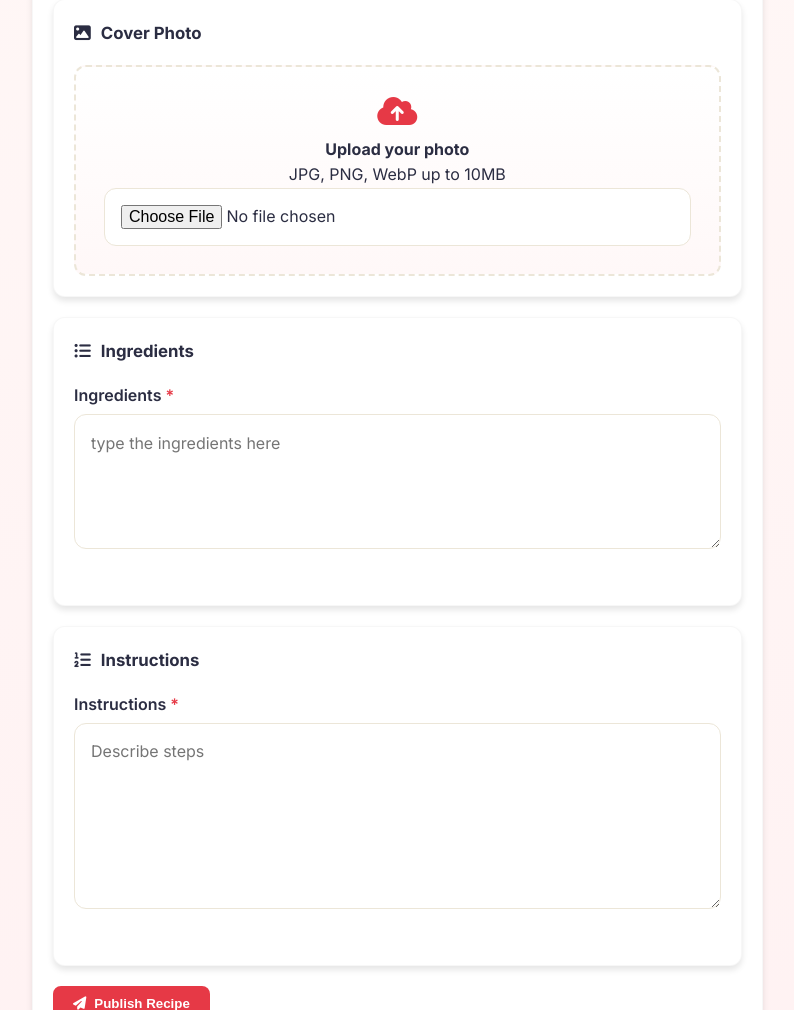
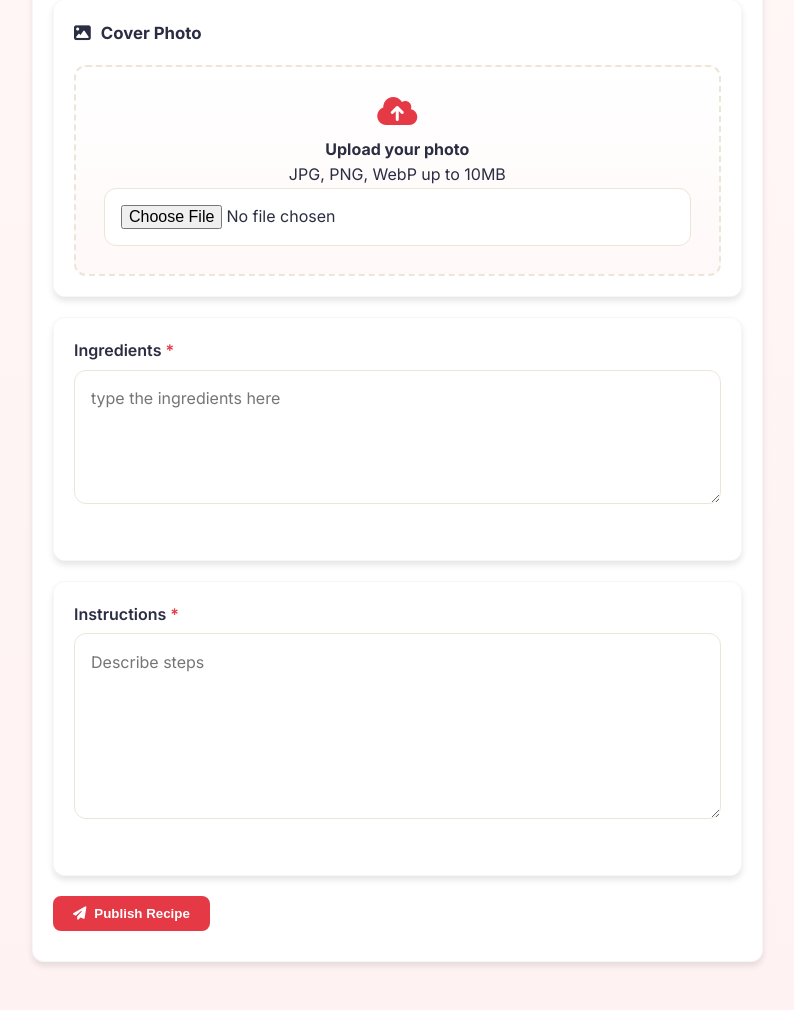
Before and after one commit to clasarageth/cooking_buddy, a Django app: page /create/ in a window 1280 px wide. Shown: the part 947-1957 px from the top of the page, without its empty margins (48-842 px from the left). Run offline with Django 5.2, Linux system fonts and the light colour scheme; the visitor is signed in with stand-in values (Sample User, id 1); data that the repository does not hold is empty.

Commit message:
update create and update recipe

```diff
--- a/projectsite/recipes/templates/recipes/create_recipe.html
+++ b/projectsite/recipes/templates/recipes/create_recipe.html
@@ -646,9 +646,6 @@
             </div>
 
           <div class="form-section">
-              <div class="form-section-title">
-                  <i class="fas fa-list-ul"></i> Ingredients
-              </div>
 
               <div class="form-group">
                   <label class="form-label" for="{{ form.ingredients.id_for_label }}">
@@ -665,9 +662,7 @@
 
 
           <div class="form-section">
-              <div class="form-section-title">
-                  <i class="fas fa-list-ol"></i> Instructions
-              </div>
+
 
               <div class="form-group">
                   <label class="form-label" for="{{ form.instructions.id_for_label }}">
```
Also changed, not shown: projectsite/recipes/templates/recipes/update_recipe.html (+6 -5 lines).
